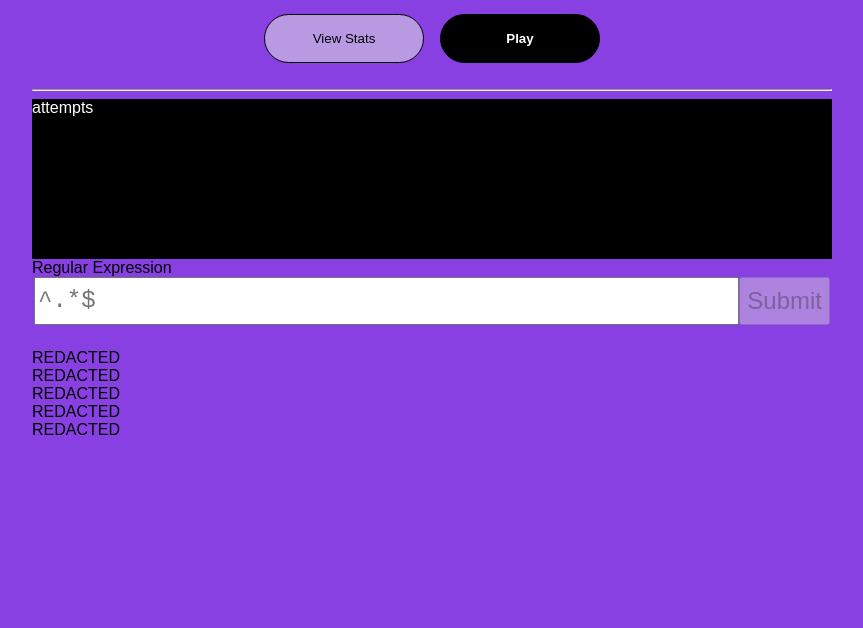
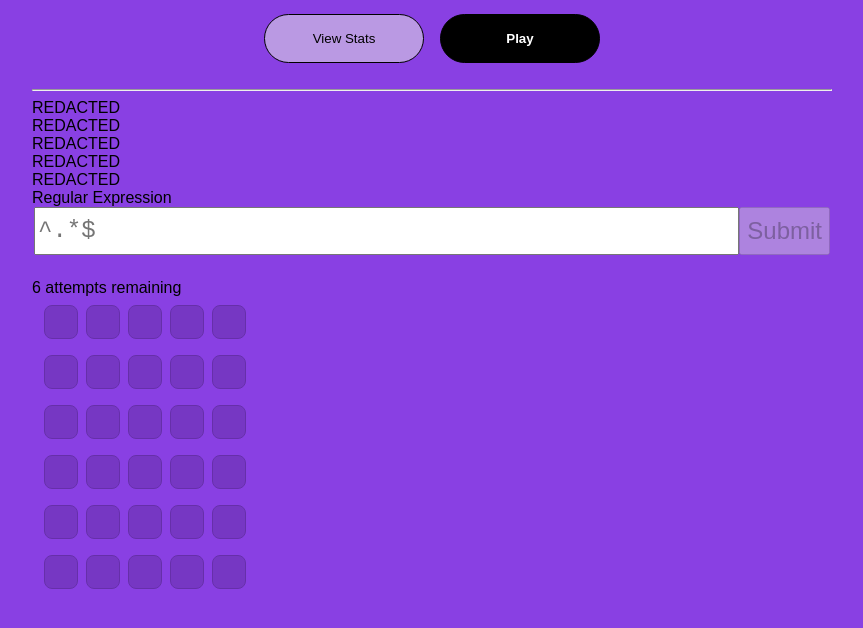
Before and after one commit to thzinc/regexed, a React (Create React App) app in the folder puzzle/: page / in a window 1280 px wide. Shown: the top 628 px of the page, without its empty margins (208-1071 px from the left). Built offline with nearby package versions, Linux system fonts and the light colour scheme.

Commit message:
(+semver: feature) Lots of progress

```diff
--- a/puzzle/src/Attempts.tsx
+++ /dev/null
@@ -1,8 +0,0 @@
-interface AttemptsProps {}
-export function Attempts({}: AttemptsProps) {
-  return (
-    <div style={{ height: "10rem", backgroundColor: "black", color: "white" }}>
-      attempts
-    </div>
-  );
-}
--- /dev/null
+++ b/puzzle/src/Attempts/Attempt.css
@@ -0,0 +1,43 @@
+.attempt {
+  position: relative;
+  display: flex;
+  flex-direction: row;
+  align-items: center;
+}
+
+.attempt.placeholder {
+  opacity: 0.25;
+}
+
+.attempt code {
+  flex: 1;
+}
+
+.attempt .results {
+  display: flex;
+  justify-content: space-between;
+  margin: 0.5rem;
+}
+
+.attempt .results .result {
+  display: flex;
+  justify-content: center;
+  align-items: center;
+  border: solid 1px #000000;
+  border-radius: 0.5rem;
+  height: 2rem;
+  width: 2rem;
+  margin: 0 0.25rem;
+}
+
+.attempt .results .passed {
+  background-color: rgba(0, 255, 0, 0.25);
+}
+
+.attempt .results .failed {
+  background-color: rgba(0, 0, 0, 0.5);
+}
+
+.attempt .results .not-attempted {
+  background-color: rgba(0, 0, 0, 0.55);
+}
--- /dev/null
+++ b/puzzle/src/Attempts/Attempt.tsx
@@ -0,0 +1,48 @@
+import { GameChallengeResult } from "../use-game";
+import "./Attempt.css";
+
+interface AttemptProps {
+  placeholder?: boolean;
+  source?: string;
+  results?: GameChallengeResult[];
+}
+
+const classNameMap: Record<GameChallengeResult, string> = {
+  [GameChallengeResult.Passed]: "passed",
+  [GameChallengeResult.Failed]: "failed",
+  [GameChallengeResult.NotAttempted]: "not-attempted",
+};
+
+const labelMap: Record<GameChallengeResult, string> = {
+  [GameChallengeResult.Passed]: "Passed",
+  [GameChallengeResult.Failed]: "Failed",
+  [GameChallengeResult.NotAttempted]: "Not attempted",
+};
+
+const contentMap: Record<GameChallengeResult, string> = {
+  [GameChallengeResult.Passed]: "✅",
+  [GameChallengeResult.Failed]: "❌",
+  [GameChallengeResult.NotAttempted]: "",
+};
+
+export function Attempt({
+  placeholder = false,
+  source,
+  results,
+}: AttemptProps) {
+  return (
+    <li className={["attempt", placeholder && "placeholder"].join(" ")}>
+      <div className="results">
+        {results?.map((result) => (
+          <div
+            className={["result", classNameMap[result]].join(" ")}
+            aria-label={labelMap[result]}
+          >
+            <div className="icon">{contentMap[result]}</div>
+          </div>
+        ))}
+      </div>
+      <code>{source}</code>
+    </li>
+  );
+}
--- /dev/null
+++ b/puzzle/src/Attempts/index.css
@@ -0,0 +1,5 @@
+.attempts ul {
+  list-style: none;
+  margin: 0;
+  padding: 0;
+}
--- /dev/null
+++ b/puzzle/src/Attempts/index.tsx
@@ -0,0 +1,50 @@
+import { useEffect, useState } from "react";
+import { GameAttempt, GameChallengeResult } from "../use-game";
+import { Attempt } from "./Attempt";
+import "./index.css";
+
+interface AttemptsProps {
+  attempts: Array<GameAttempt>;
+  remainingAttempts: number;
+  challengeCount: number;
+}
+
+interface PlaceholderAttempt {
+  results: GameChallengeResult[];
+}
+
+export function Attempts({
+  remainingAttempts,
+  challengeCount,
+  attempts,
+}: AttemptsProps) {
+  const [placeholders, setPlaceholders] = useState<PlaceholderAttempt[]>([]);
+
+  useEffect(() => {
+    const results: GameChallengeResult[] = [];
+    for (let i = 0; i < challengeCount; i++) {
+      results.push(GameChallengeResult.NotAttempted);
+    }
+
+    const placeholders: PlaceholderAttempt[] = [];
+    for (let i = 0; i < remainingAttempts; i++) {
+      placeholders.push({ results });
+    }
+
+    setPlaceholders(placeholders);
+  }, [challengeCount, remainingAttempts]);
+
+  return (
+    <div className="attempts">
+      {remainingAttempts} attempts remaining
+      <ul>
+        {attempts.map((attempt, i) => (
+          <Attempt key={i} source={attempt.source} results={attempt.results} />
+        ))}
+        {placeholders.map((attempt, i) => (
+          <Attempt key={i} placeholder results={attempt.results} />
+        ))}
+      </ul>
+    </div>
+  );
+}
--- a/puzzle/src/Challenges/NeedleInTheHaystack/index.tsx
+++ b/puzzle/src/Challenges/NeedleInTheHaystack/index.tsx
@@ -1,8 +1,6 @@
-import { useEffect, useState } from "react";
-import { PuzzleChallenge } from "../../types";
 import { ChallengesProps } from "../ChallengesProps";
+import { GameChallenge } from "../../use-game";
 import "./index.css";
-import { GameChallenge } from "../../use-game";
 
 export function NeedleInTheHaystack({ puzzle, challenges }: ChallengesProps) {
   return (
--- a/puzzle/src/PatternInput.tsx
+++ b/puzzle/src/PatternInput.tsx
@@ -2,25 +2,30 @@ import { FormEvent, useCallback, useEffect, useState } from "react";
 import "./PatternInput.css";
 
 interface PatternInputProps {
-  onChange: (valid: boolean, pattern: RegExp | undefined) => void;
-  onSubmit: (pattern: RegExp) => void;
+  disabled?: boolean;
+  onChange: (pattern?: RegExp) => void;
+  onSubmit: (pattern: RegExp, source: string) => void;
 }
 
-export function PatternInput({ onChange, onSubmit }: PatternInputProps) {
-  const [patternStr, setPatternStr] = useState<string>("");
+export function PatternInput({
+  disabled = false,
+  onChange,
+  onSubmit,
+}: PatternInputProps) {
+  const [patternString, setPatternString] = useState<string>("");
   const [pattern, setPattern] = useState<RegExp>();
   const [valid, setValid] = useState<boolean>(false);
   const [error, setError] = useState<string>();
 
   useEffect(() => {
-    if (patternStr.length === 0) {
+    if (patternString.length === 0) {
       setPattern(undefined);
       setValid(false);
       return;
     }
 
     try {
-      const newPattern = new RegExp(patternStr);
+      const newPattern = new RegExp(patternString);
       setPattern(newPattern);
       setValid(true);
       setError(undefined);
@@ -29,11 +34,11 @@ export function PatternInput({ onChange, onSubmit }: PatternInputProps) {
       setValid(false);
       setError(`${err}`);
     }
-  }, [patternStr, setPattern, setValid, setError]);
+  }, [patternString, setPattern, setValid, setError]);
 
   useEffect(() => {
-    onChange(valid, pattern);
-  }, [valid, pattern, error, onChange]);
+    onChange(pattern);
+  }, [valid, pattern, error, onChange, patternString]);
 
   const submit = useCallback(
     (ev: FormEvent<HTMLFormElement>) => {
@@ -41,9 +46,9 @@ export function PatternInput({ onChange, onSubmit }: PatternInputProps) {
       if (!valid) return;
       if (!pattern) return;
 
-      onSubmit(pattern);
+      onSubmit(pattern, patternString);
     },
-    [valid, pattern, onSubmit]
+    [valid, pattern, onSubmit, patternString]
   );
   return (
     <form onSubmit={submit} className="pattern-input">
@@ -54,16 +59,18 @@ export function PatternInput({ onChange, onSubmit }: PatternInputProps) {
             autoCapitalize="off"
             autoComplete="off"
             autoCorrect="off"
-            className={patternStr.length === 0 || valid ? "valid" : "invalid"}
+            className={
+              patternString.length === 0 || valid ? "valid" : "invalid"
+            }
             id="pattern"
-            onChange={(ev) => setPatternStr(ev.target.value)}
+            onChange={(ev) => setPatternString(ev.target.value)}
             placeholder="^.*$"
             type="text"
-            value={patternStr}
+            value={patternString}
           />
         </div>
         <div className="action">
-          <button type="submit" disabled={!valid}>
+          <button type="submit" disabled={disabled || !valid}>
             Submit
           </button>
         </div>
--- a/puzzle/src/PuzzleApp.tsx
+++ b/puzzle/src/PuzzleApp.tsx
@@ -2,7 +2,6 @@ import { Attempts } from "./Attempts";
 import { PatternInput } from "./PatternInput";
 import { Challenges } from "./Challenges";
 import { Puzzle } from "./types";
-import { useState } from "react";
 import { GameState, useGame } from "./use-game";
 
 interface PuzzleAppProps {
@@ -10,23 +9,28 @@ interface PuzzleAppProps {
 }
 
 export function PuzzleApp({ puzzle }: PuzzleAppProps) {
-  const { gameState, gameChallenges, attempt, setPattern } = useGame(puzzle);
+  const {
+    gameState,
+    gameChallenges,
+    attempts,
+    remainingAttempts,
+    attempt,
+    setPattern,
+  } = useGame(puzzle);
 
-  switch (gameState) {
-    case GameState.Incomplete:
   return (
     <>
-          <Attempts />
+      <Challenges puzzle={puzzle} challenges={gameChallenges} />
       <PatternInput
-            onChange={(valid, pattern) => setPattern(pattern)}
-            onSubmit={(pattern) => attempt(pattern)}
+        disabled={gameState !== GameState.Incomplete}
+        onChange={(pattern) => setPattern(pattern)}
+        onSubmit={(pattern, source) => attempt(pattern, source)}
       />
-          <Challenges puzzle={puzzle} challenges={gameChallenges} />
+      <Attempts
+        remainingAttempts={remainingAttempts}
+        challengeCount={gameChallenges.length}
+        attempts={attempts}
+      />
     </>
   );
-    case GameState.Lost:
-      return <>YOU DIED</>;
-    case GameState.Won:
-      return <>w00t</>;
 }
-}
--- a/puzzle/src/use-game.tsx
+++ b/puzzle/src/use-game.tsx
@@ -26,6 +26,7 @@ export enum GameChallengeResult {
 
 export interface GameAttempt {
   pattern: RegExp;
+  source: string;
   results: Array<GameChallengeResult>;
 }
 
@@ -43,6 +44,8 @@ export function useGame({ challenges }: Puzzle) {
   const [gameChallenges, setGameChallenges] = useState<Array<GameChallenge>>(
     []
   );
+  const [remainingAttempts, setRemainingAttempts] =
+    useState<number>(MAX_ATTEMPTS);
 
   useEffect(() => {
     setChallengeMatches(
@@ -93,9 +96,11 @@ export function useGame({ challenges }: Puzzle) {
   return {
     pattern,
     setPattern,
+    attempts,
+    remainingAttempts,
     gameState,
     gameChallenges,
-    attempt(pattern: RegExp) {
+    attempt(pattern: RegExp, source: string) {
       if (gameState !== GameState.Incomplete) return;
 
       const { i: lastConsecutiveMatchIndex } = gameChallenges.reduce(
@@ -124,6 +129,7 @@ export function useGame({ challenges }: Puzzle) {
         ...attempts,
         {
           pattern,
+          source,
           results: gameChallenges.map((gc, i) => {
             if (nextRevealedChallengeIndex < i)
               return GameChallengeResult.NotAttempted;
@@ -135,6 +141,7 @@ export function useGame({ challenges }: Puzzle) {
 
       setRevealedChallengeIndex(nextRevealedChallengeIndex);
       setAttempts(nextAttempts);
+      setRemainingAttempts(MAX_ATTEMPTS - nextAttempts.length);
 
       if (gameChallenges.every((gc) => gc.matched)) {
         setGameState(GameState.Won);
```
Lines whose indentation alone changed are shown as unchanged.
